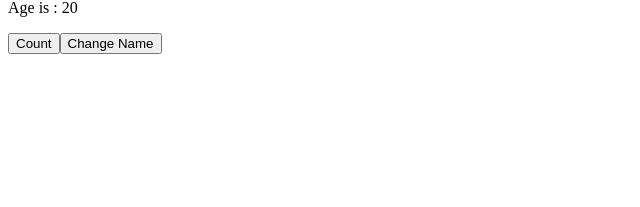
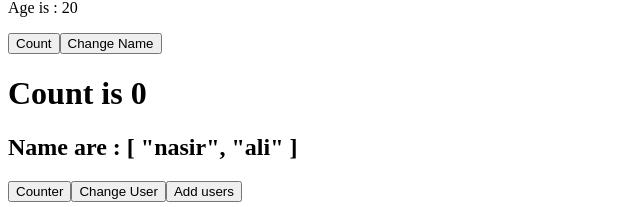
Before and after one commit to Nasir-afridi/Vue-Js, a Vue app in the folder Vue learning/: page / in a window 1280 px wide. Shown: the part 606-813 px from the top of the page, without its empty margins (0-640 px from the left). Built offline with nearby package versions, Linux system fonts and the light colour scheme.

Commit message:
Reactive example-02 added the buttons for live updating like counter, names and adding names to array

```diff
--- a/Vue learning/src/components/HelloWorld.vue
+++ b/Vue learning/src/components/HelloWorld.vue
@@ -31,6 +31,19 @@
 
     }
 
+    // Reactive Example-02
+    let newState = reactive({val : {counter : 0}, users : ["nasir", "ali"]})
+    function countNumber() {
+        newState.val.counter++
+    }
+    function changeUsers() {
+        newState.users[0] = "Muhammad"
+        newState.users[1] = "Ali"
+    }
+    function addUsers() {
+        newState.users.push("Nasir Khan")
+    }
+
 </script>
 
 
@@ -52,13 +65,20 @@
      <img :src="Image" :width="ImageWidth" :height="ImageHeight" >
 
 
-    <!-- 03 - Reactive Example 1 -->
+    <!-- 03 - Reactive Example-1 -->
     <p>Count is : {{ state.count }}</p>
     <p>Name is : {{ state.user.name }}</p>
     <p>Age is : {{ state.user.age }}</p>
     <button @click="countUpdate">Count</button>
     <button @click="update">Change Name</button>
 
+    <!-- 03 - Reactive Example-2 -->
+    <h1>Count is {{ newState.val.counter }}</h1>
+    <h2>Name are : {{ newState.users }}</h2>
+
+    <button @click="countNumber">Counter</button>
+    <button @click="changeUsers">Change User</button>
+    <button @click="addUsers">Add users</button>
 </template>
 
 
```
